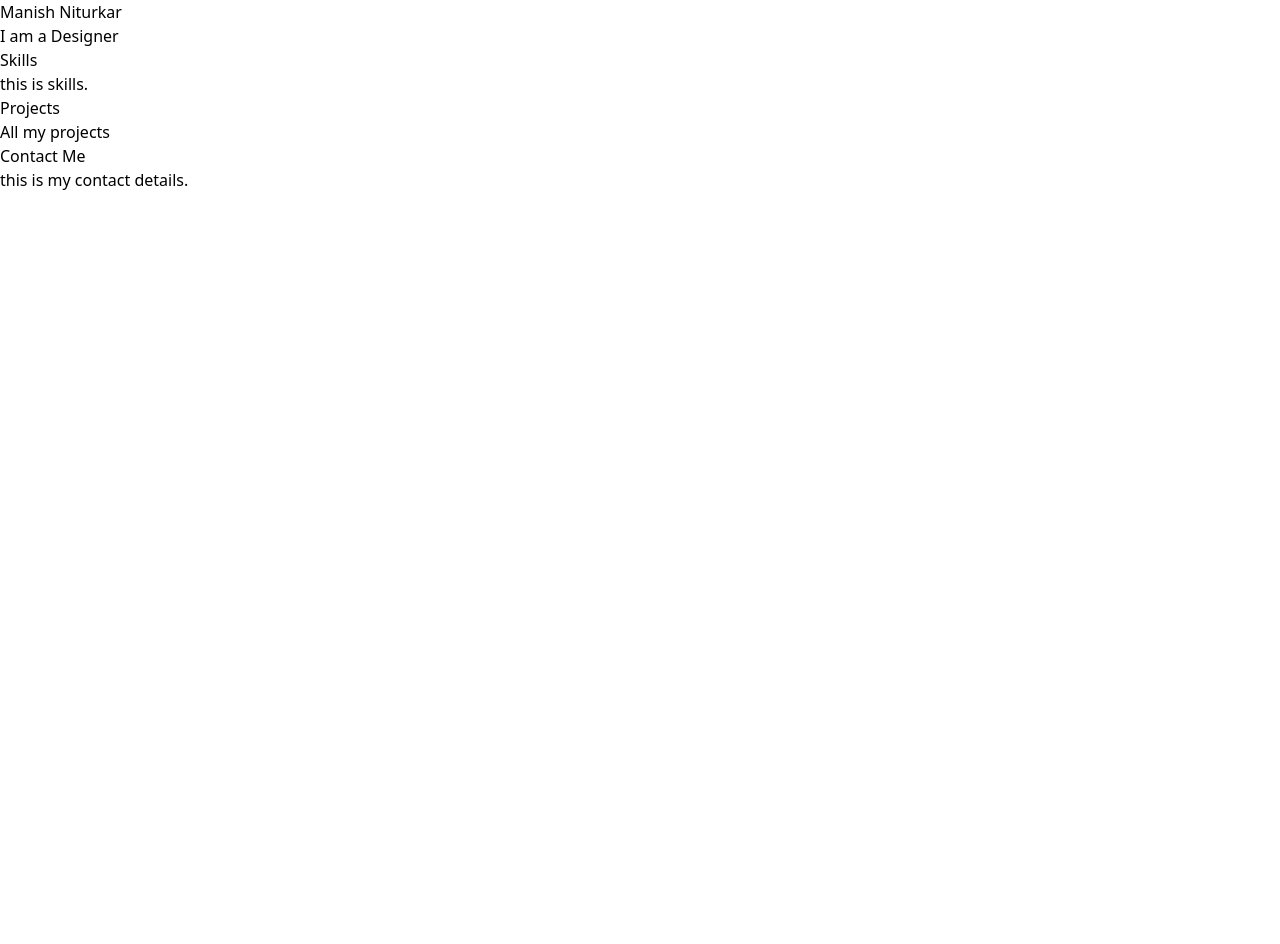
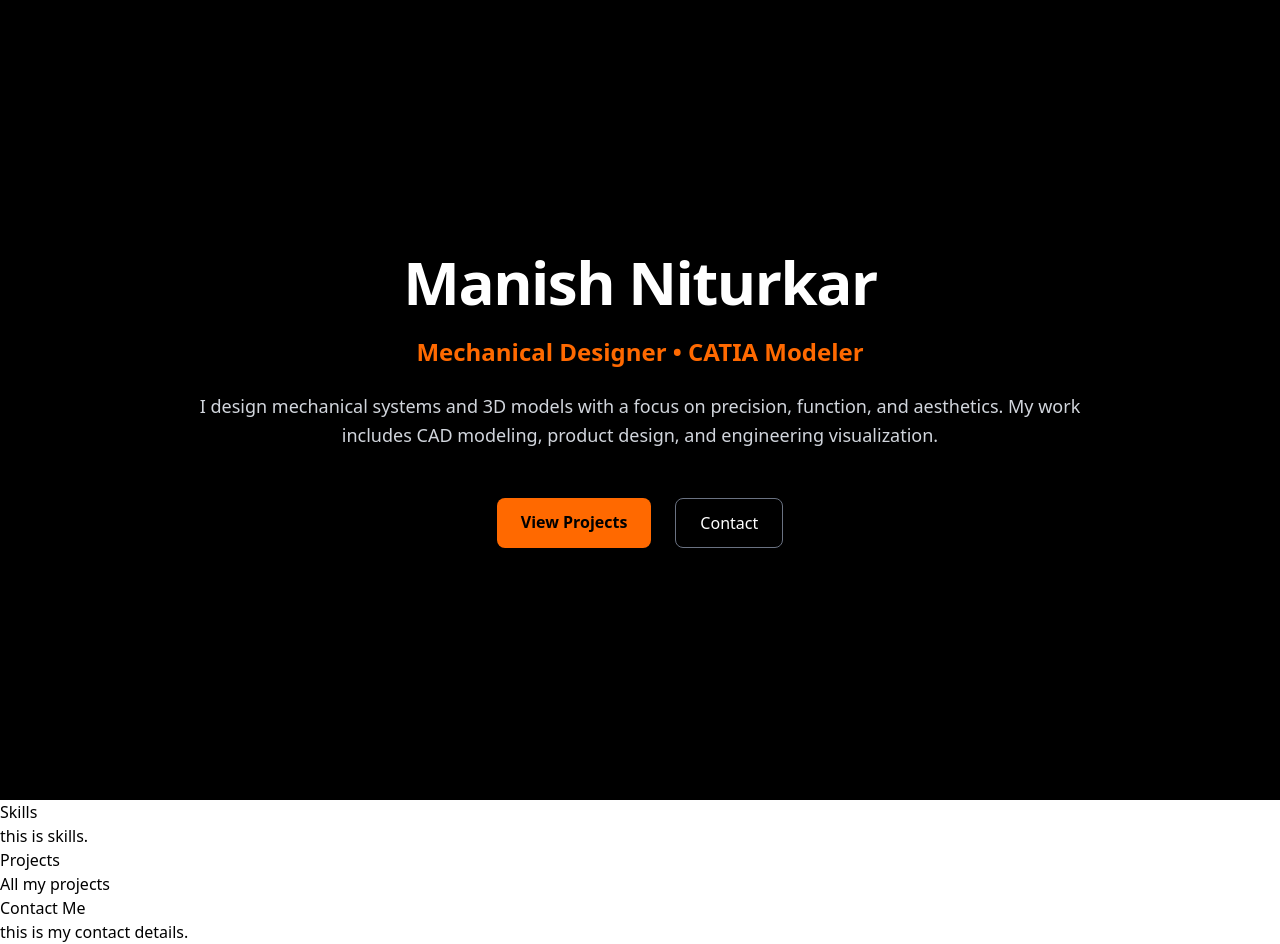
Before and after one commit to ZhenNeo/ShadowPort, a Next.js app in the folder shadowport/: page / in a window 1280 px wide. Before the commit the page ends 800 px from the top, so only its background shows below. Built offline with nearby package versions, Linux system fonts and the light colour scheme.

Commit message:
made a general home page

```diff
--- a/shadowport/app/about/page.tsx
+++ b/shadowport/app/about/page.tsx
@@ -1,8 +1,43 @@
 export default function About() {
   return (
-    <section>
-      <h1>Manish Niturkar</h1>
-      <p>I am a Designer</p>
+    <section className="flex flex-col items-center justify-center min-h-screen bg-black text-white px-6">
+
+      <div className="max-w-4xl text-center space-y-6">
+
+        <h1 className="text-5xl md:text-6xl font-bold tracking-tight">
+          Manish Niturkar
+        </h1>
+
+        <h2 className="text-xl md:text-2xl text-orange-500 font-semibold">
+          Mechanical Designer • CATIA Modeler
+        </h2>
+
+        <p className="text-gray-300 text-lg leading-relaxed">
+          I design mechanical systems and 3D models with a focus on precision,
+          function, and aesthetics. My work includes CAD modeling, product
+          design, and engineering visualization.
+        </p>
+
+        <div className="flex gap-6 justify-center pt-6">
+
+          <a
+            href="/projects"
+            className="px-6 py-3 bg-orange-500 text-black font-semibold rounded-lg hover:bg-orange-400 transition"
+          >
+            View Projects
+          </a>
+
+          <a
+            href="/contact"
+            className="px-6 py-3 border border-gray-500 rounded-lg hover:border-orange-500 hover:text-orange-500 transition"
+          >
+            Contact
+          </a>
+
+        </div>
+
+      </div>
+
     </section>
   )
 }
```
